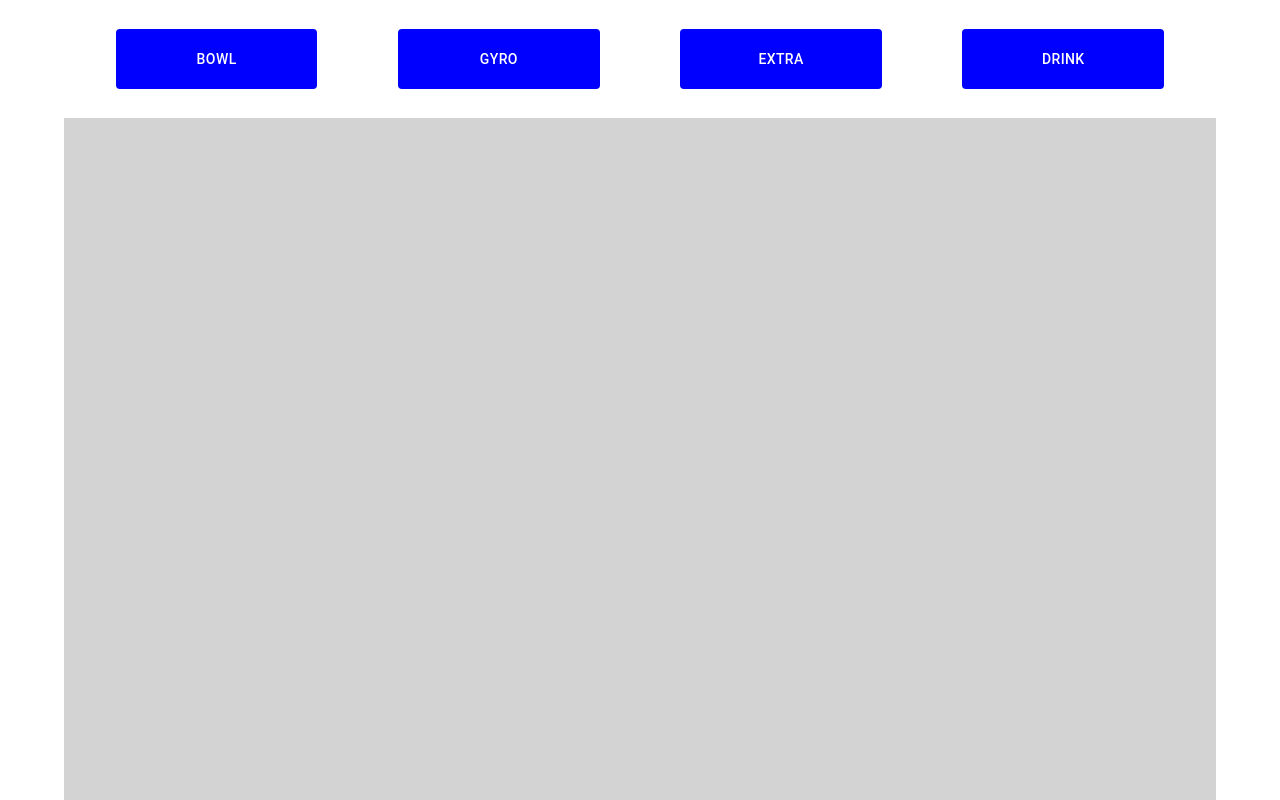
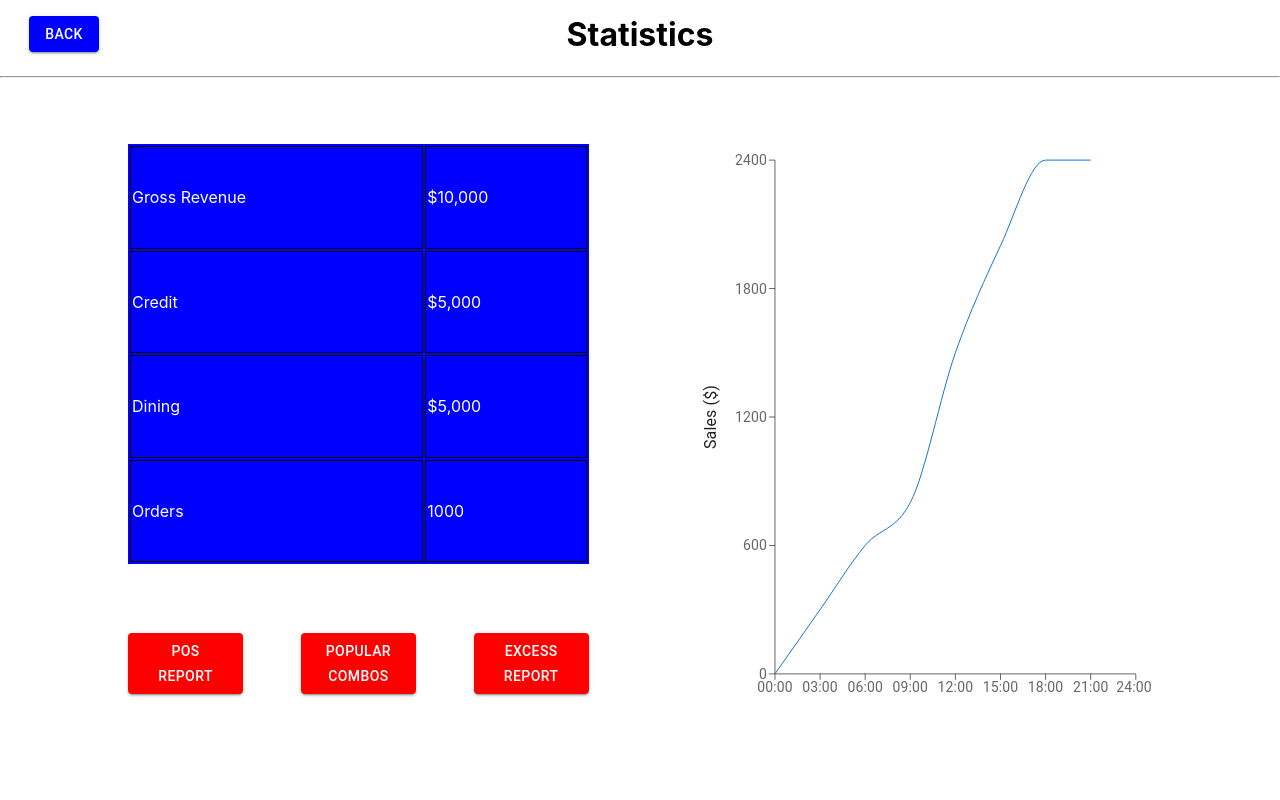
Before and after one commit to reaganreit/practice2, a React (Create React App) app in the folder frontend/: page / in a window 1280 px wide. Shown: the top 800 px of the page. Built offline with nearby package versions, Linux system fonts and the light colour scheme.

Commit message:
fixed text spacing for POS Report button

```diff
--- a/frontend/src/Pages/Statistics.js
+++ b/frontend/src/Pages/Statistics.js
@@ -66,7 +66,7 @@ const Statistics = () => {
                 <div className="reportButtonsContainer" style={{
                     marginTop: "15%",
                 }}>
-                    <Button className = "reportButtons" style ={{backgroundColor:"red", width: "25%"}} variant = "contained" >POS Report</Button>
+                    <Button className = "reportButtons" style ={{backgroundColor:"red", width: "25%"}} variant = "contained" >POS <br /> Report</Button>
                     <Button className = "reportButtons" style ={{backgroundColor:"red", width: "25%", marginLeft: "12.5%"}} variant = "contained" >Popular Combos</Button>
                     <Button className = "reportButtons" style ={{backgroundColor:"red", width: "25%", marginLeft: "12.5%"}} variant = "contained" >Excess Report</Button>
                 </div>
--- a/frontend/src/index.js
+++ b/frontend/src/index.js
@@ -14,7 +14,7 @@ root.render(
   <>
   <div style={{height:"100vh", margin: 0}}>
     {/* <App /> */}
-    <CashierGUI />
+    <Statistics />
   </div>
 
   </>
```
